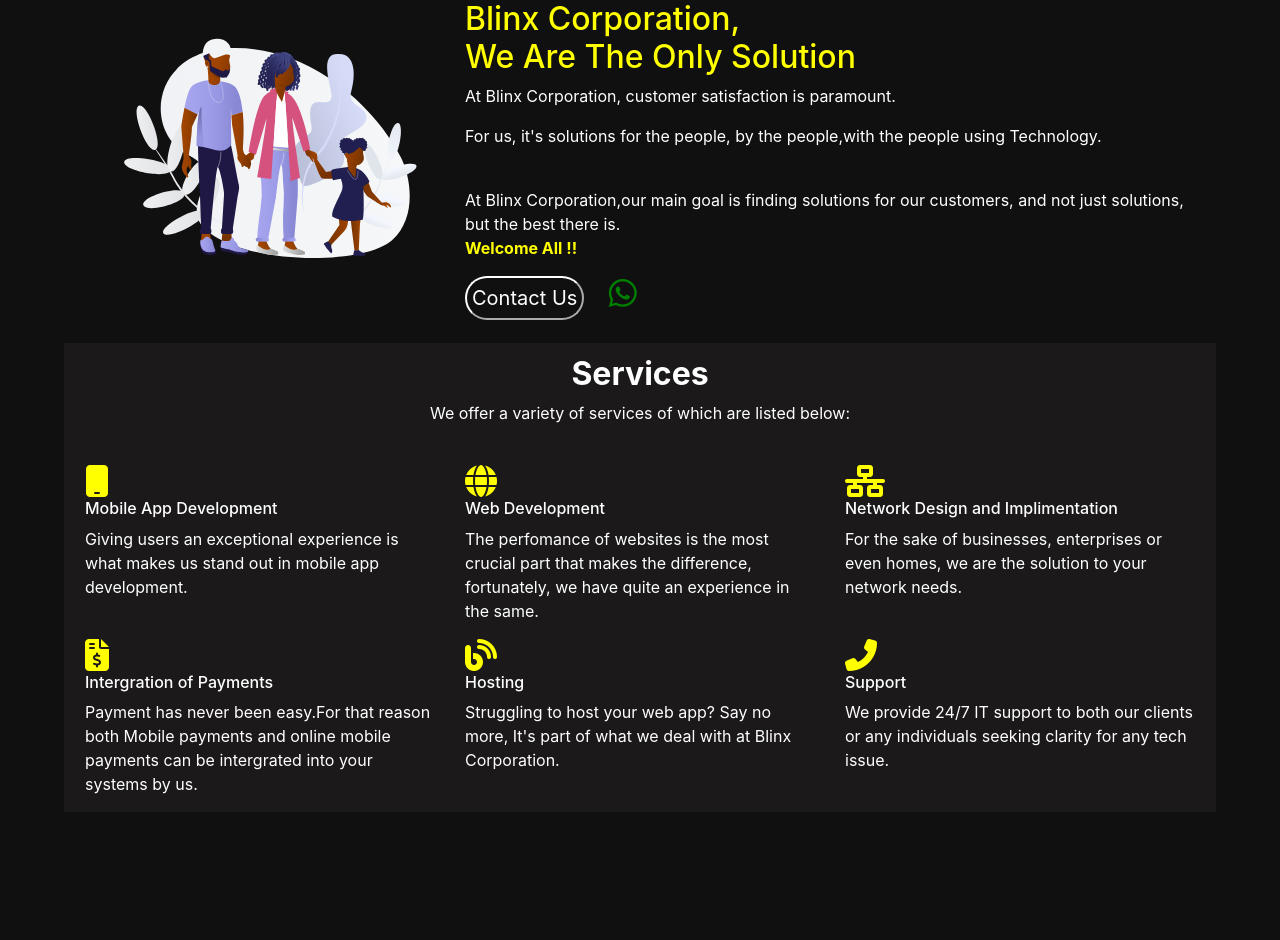
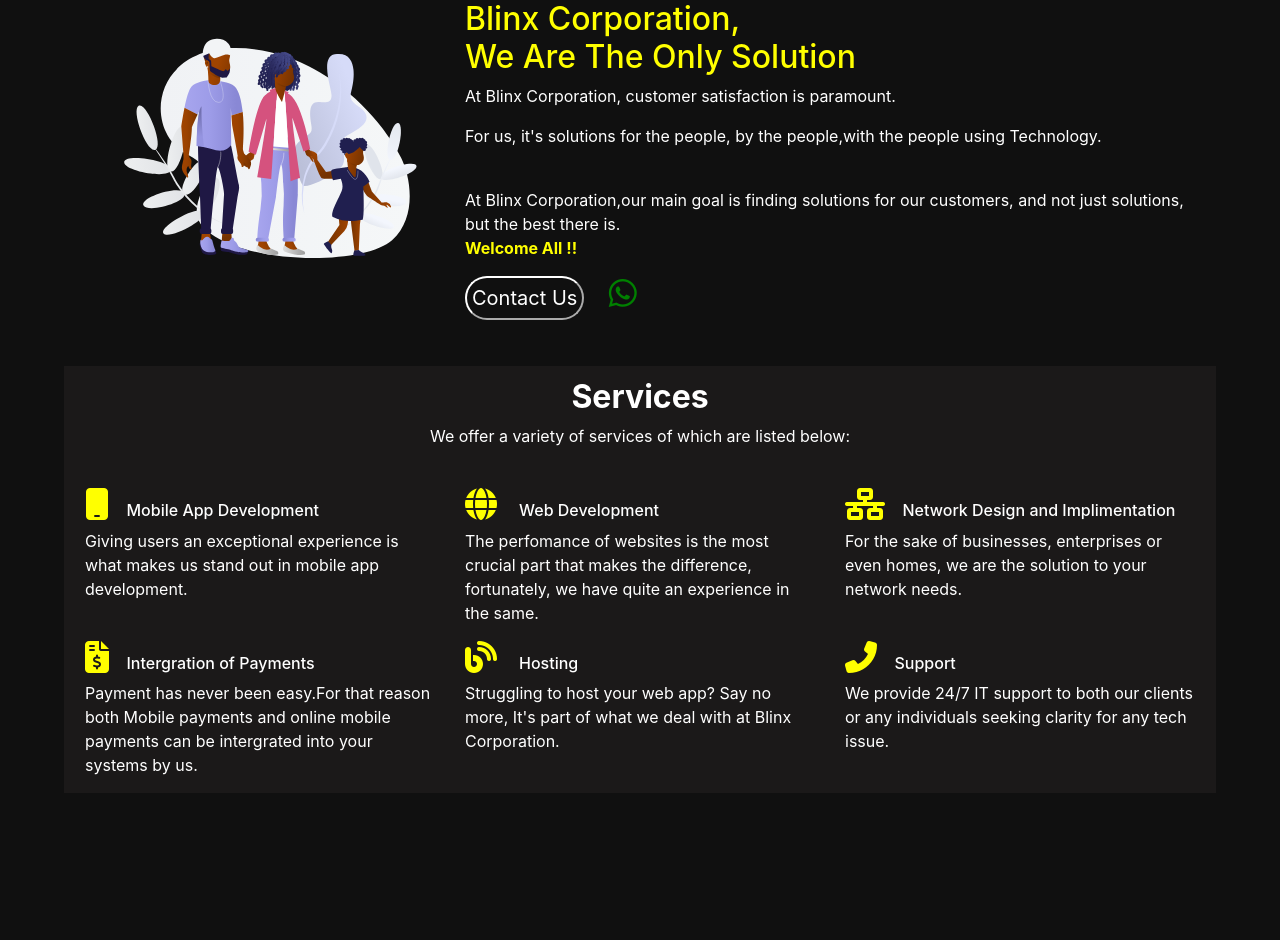
Before and after one commit to aknjoroge/Blinx-Frontend, a PHP site: page / in a window 1280 px wide. Shown: the part 186-1126 px from the top of the page. After the commit the page ends 961 px from the top, so only its background shows below. Run offline with PHP 8.4, Linux system fonts and the light colour scheme; some libraries are stand-ins or nearby versions.

Commit message:
modified the services display to inline block

```diff
--- a/static/css/style.css
+++ b/static/css/style.css
@@ -62,7 +62,7 @@ body{
     background-color: #1b1919;
 }
 .services{
-    margin-top: 2%;
+    margin-top: 4%;
     margin-right: 0;
     margin-left: 0;
     padding-left: 0;
@@ -76,6 +76,10 @@ body{
 .services-paragraph{
     text-align: center;
 }
+.service-item{
+    display: inline-block;
+}
 .fas{
     color: yellow;
+    padding-right: 5%;
 }
```
